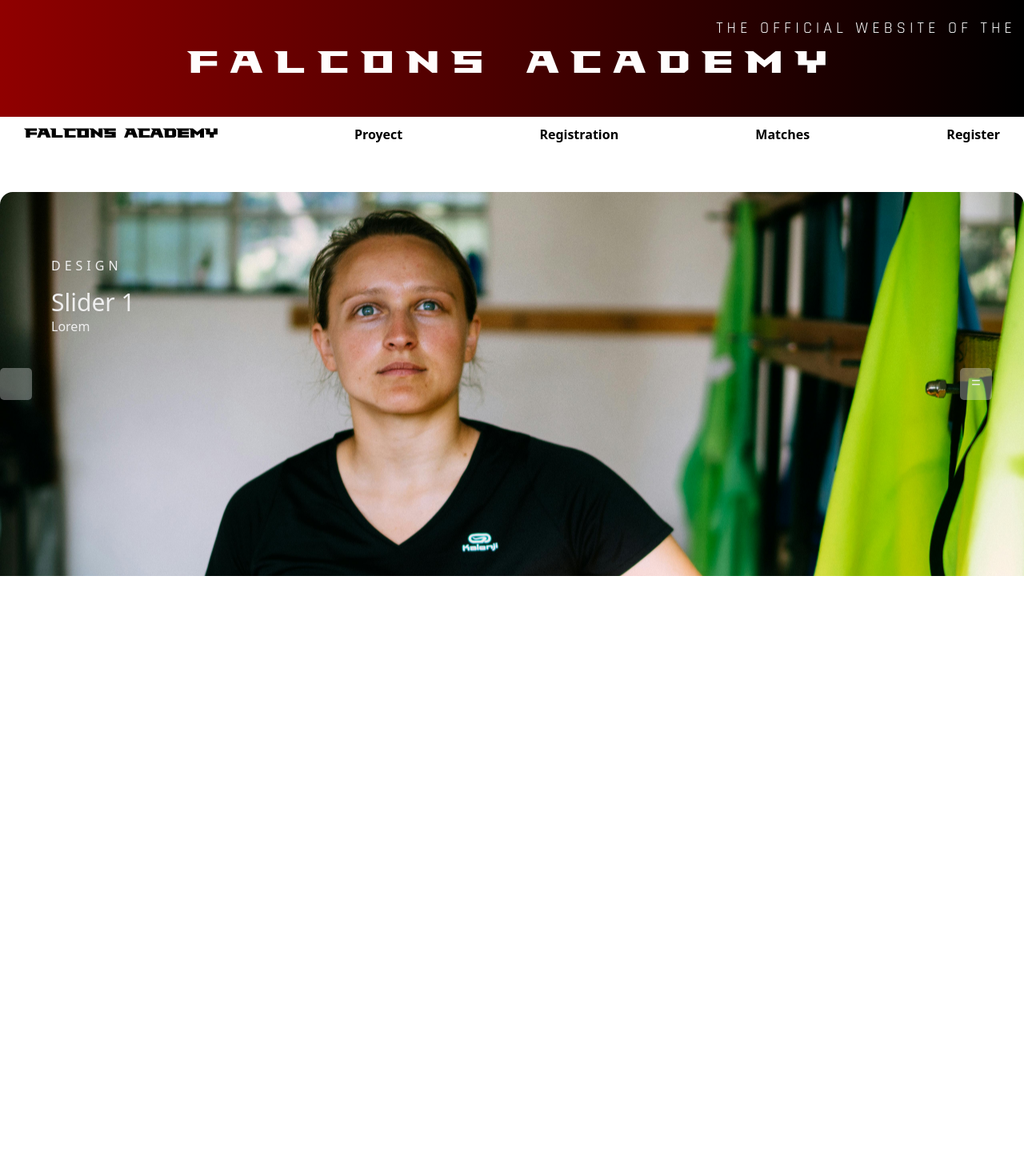
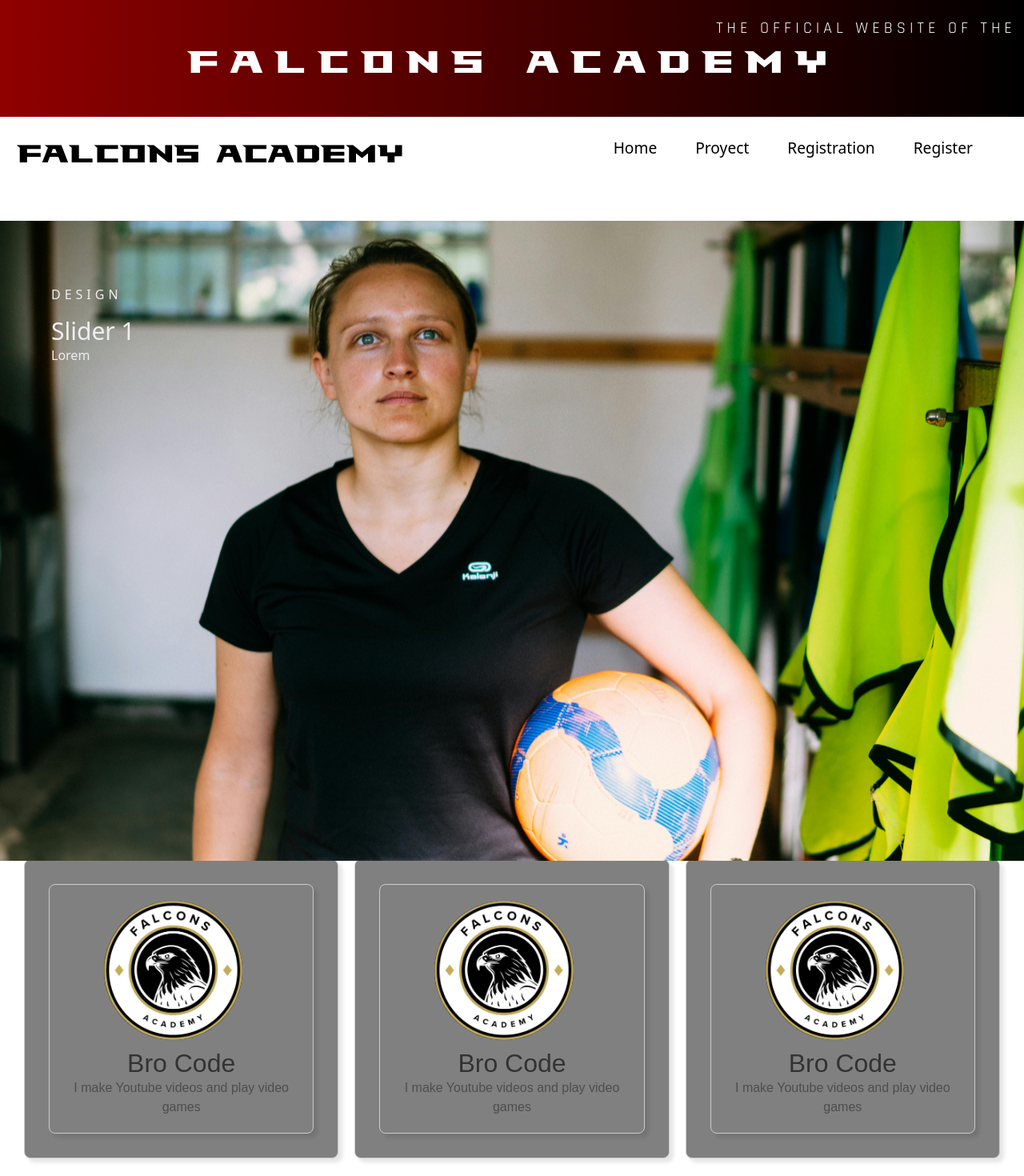
Before and after one commit to jimenezvic/Falcons_Website.github.io, a React (Vite) app in the folder client/falcons/: page /slider in a window 1280 px wide. Shown: the top 1470 px of the page at 80% size. Before the commit the page ends 800 px from the top, so only its background shows below. Built offline with nearby package versions, Linux system fonts and the light colour scheme; a web font is replaced by a local one.

Commit message:
nav and slider fix

```diff
--- a/client/falcons/src/App.jsx
+++ b/client/falcons/src/App.jsx
@@ -10,6 +10,7 @@ import Slider from "./components/Slider";
 import Players from './components/Players';
 import UpNav from "./components/UpNav";
 import BottomNav from "./components/BottomNav";
+import Card from "./components/Card";
 import React, {useState, useEffect} from "react";
 import Loader from "./components/Loader";
 function App() {
--- a/client/falcons/src/components/BottomNav.css
+++ b/client/falcons/src/components/BottomNav.css
@@ -1,145 +1,109 @@
-
-.active{
-    border-radius: 1rem;
+.navbar{
+    background-color: #ffff;
+    height: 80px;
+    display: flex;
+    justify-content: center;
+    align-items: center;
+    font-size: 1.2rem;
+    position: sticky;
+    top: 0;
+    z-index: 20;
 }
 
-.nav-second {
-    background-color: white;
-    position: sticky;
+.nav-container{
     display: flex;
-    top: 0;
-    color: rgb(0, 0, 0);
-    z-index: 1000;
+    justify-content: center;
     align-items: center;
-    padding: 10px 20px;
-    flex-wrap: wrap;
-    overflow-x: auto;
+    width: 100%;
+    height: 80px;
+    max-width: 1500px;
+}
+.nav-logo{
+    color:#000;
+    font-family: "Falcons Font", serif;
+    align-items: center;
+    margin-left: 20px;
+    cursor: pointer;
+    text-decoration: none;
+    font-size: 2rem;
+    flex-grow: 1;
+}
+.nav-menu{
+    display: flex;
+    list-style: none;
+    text-align: center;
+    margin-right: 2rem;
+}
+.nav-links{
+    color:#000;
+    text-decoration: none;
+    padding: 0.5rem 1rem;
+    height: 100%;
+    border-bottom: 3px solid transparent;
+}
+.nav-item{
+    line-height: 40px;
+    margin-right: 1rem;
+}
+
+.nav-item::after{
+    content: "";
+    display: block;
+    height: 3px;
+    width: 0;
+    background: transparent;
+    transition: width .7s ease, background-color 0.5s ease;
+}
+.nav-item:hover::after{
+    width: 100%;
+    background: #ffdd40 ;
+}
+.nav-item .active{
+    color:#ffdd40;
+    border: 1px solid #000;
 
 }
-
-ul {
-    list-style-type: none;
-    display: flex;
-    justify-content: space-between;
-    width: 100%;
-    margin: 0;
-    padding: 0;
-    flex-wrap: wrap;
-
+.nav-icon{
+    display: none;
 }
-
-li {
-    margin: 0 10px;
-    flex-shrink: 0;
-}
-
-.links {
-    position:relative;
-
-    text-decoration: none;
-    color: black;
-    font-weight: bold;
-}
-.links:hover{
-    color: rgb(54, 120, 53);
-    transition: 0.3s ease-in-out;
-
-}
-.links:not(.active):hover{
-    background-color: aliceblue;
-}
-.links:hover::after{
-    content: "";
-    width: 100%;
-    height: 2px;
-    background: #000000;
-    position: absolute;
-    bottom: -4px;
-    left: 20px;
-}
-nav{
-    padding: 15px 20px;
-}
-nav ul{
-    display: flex;
-
-}
-nav .menu{
-display: none;
-position: absolute;
-top: 2rem;
-right: 0.5rem;
-flex-direction: column;
-justify-content:space-between;
-width: 2.24rem;
-height: 2rem;
-cursor: pointer;
-transform: translateY(-70%)
-}
-
-nav .menu span{
-    height: 0.4rem;
-    width: 100%;
-    background-color: #ba2727;
-    border-radius: 0.2rem;
-
-}
-
-@media (max-width: 480px){
-    nav .menu{
+@media screen and (max-width: 960px){
+    .nav-menu{
         display: flex;
-    }
-    nav ul {
-        display: none;
         flex-direction: column;
         width: 100%;
-        margin-bottom: 0.25rem;
-      }
-    nav{
-        flex-direction: column;
-        align-items: flex-start;
+        border-top: 1px solid #000;
+        position: absolute;
+        top: 80px;
+        left: -110%;
+        opacity: 1;
+        transition: all 0.5s ease;
     }
 
-    nav ul{
-        display: none;
-        flex-direction: column;
+    .nav-menu.active{
+        background: #1f5156;
+        left: 0px;
+        opacity: 1;
+        transition: all 0.5s ease;
+        z-index: 1;
+    }
+    .nav-item .active{
+        color: aquamarine;
+        border: none;
+    }
+    .nav-links{
+        padding: 1.5rem;
         width: 100%;
-        margin-top: 3rem;
-        margin-bottom: 0.25rem;
+        display: table;
+    }
+    .nav-icon{
+        display: block;
+        position: absolute;
+        top:0;
+        right: 0;
+        transform: translate(-100% , 60%);
+        font-size: 1.8rem;
+        cursor: pointer;
+        color:#ffdd40;
 
     }
-
-    nav ul.open{
-        display: flex;
-    }
-
-    nav ul li{
-        width: 100%;
-        text-align: center;
-    }
-    .nav-second{
-        padding: 0;
-        overflow-x: auto;
-    }
-
 }
-.title{
-    position: relative;
-    text-decoration: none;
-    font-family: "Falcons Font";
-    font-size: large;
-    background-color: rgb(23, 23, 127);
-    color: #ffff;
-
-}
-.falcones{
-    font-family: "Falcons Font", serif;
-    letter-spacing: 14px;
-    color: rgb(255, 253, 253);
-    font-size: 5vh;
-
-  }
-#follow{
-    font-family: "Falcons Font";
-
-}
--- a/client/falcons/src/components/BottomNav.jsx
+++ b/client/falcons/src/components/BottomNav.jsx
@@ -3,31 +3,45 @@ import { NavLink } from 'react-router-dom';
 import './BottomNav.css';
 
 function BottomNav() {
-  const [menuOpen, setMenuOpen] = useState(false);
+  const[click, setClick] = useState(false)
 
-  const toggleMenu = () => {
-    setMenuOpen(!menuOpen);
-  };
+  const handleClick = () => setClick(!click);
+
 
   return (
     <>
-      <nav className="nav-second">
-        <div className="menu" onClick={toggleMenu}>
-          <span></span>
-          <span></span>
-          <span></span>
-          <span></span>
+      <nav className='navbar'>
+        <div className="nav-container">
+          <NavLink exact to='/' className='nav-logo' activeClassName='active' onClick={handleClick}>
+          Falcons Academy
+          </NavLink>
+          <ul className={click ? "nav-menu active" : "nav-menu"}>
+            <li className='nav-item'>
+            <NavLink exact to='/' className='nav-links' activeClassName='active' onClick={handleClick}>
+          Home
+          </NavLink>
+            </li>
+            <li className='nav-item'>
+          <NavLink exact to='/proyect' className='nav-links' activeClassName='active' onClick={handleClick}>
+          Proyect
+          </NavLink>
+            </li>
+            <li className='nav-item'>
+            <NavLink exact to='/registration' className='nav-links' activeClassName='active' onClick={handleClick}>
+          Registration
+          </NavLink>
+            </li>
+            <li className='nav-item'>
+            <NavLink exact to='/policies' className='nav-links' activeClassName='active' onClick={handleClick}>
+          Register
+          </NavLink>
+            </li>
+          </ul>
+          <div className="nav-icon" onClick={handleClick}>
+            <i className={click ? 'fas fa-times' : 'fas fa-bars'}></i>
+          </div>
         </div>
-        <ul className={menuOpen ? "open" : ""}>
-          <li id='follow'><NavLink to="/proyect" className="links">FALCONS ACADEMY</NavLink></li>
-          <li><NavLink to="/proyect" className="links">Proyect</NavLink></li>
-          <li><NavLink to="/registration" className="links">Registration</NavLink></li>
-          <li><NavLink to="/" className="links">Matches</NavLink></li>
-          <li><NavLink to="/policies" className="links">Register</NavLink></li>
-        </ul>
       </nav>
-
-
     </>
   );
 }
--- /dev/null
+++ b/client/falcons/src/components/Card.css
@@ -0,0 +1,29 @@
+.card{
+    border: 1px solid hsl(0, 0%, 80%);
+    border-radius: 10px;
+    box-shadow: 5px 5px 5px hsla(0, 0%, 0%, 0.1);
+    padding: 20px;
+    margin: 10px;
+    text-align: center;
+    max-width: 400px;
+    display: inline-block;
+    display: flex;
+    justify-content: center;
+    align-items: center;
+}
+.card .card-image{
+    max-width: 60%;
+    height: auto;
+    border-radius: 50%;
+    margin-bottom: 10px;
+    margin-right: 20px;
+}
+.card .card-title{
+    font-family: Arial, sans-serif;
+    margin: 0;
+    color: hsl(0, 0%, 20%);
+}
+.card .card-text{
+    font-family: Arial, sans-serif;
+    color: hsl(0, 0%, 30%);
+}
--- /dev/null
+++ b/client/falcons/src/components/Card.jsx
@@ -0,0 +1,15 @@
+import React from 'react';
+import './Card.css'
+
+function Card(){
+const pic = './images/logo.jpg'
+
+    return(
+       <div className="card">
+            <img className="card-image" src={pic} alt="profile picture"></img>
+            <h2 className="card-title">Bro Code</h2>
+            <p className="card-text">I make Youtube videos and play video games</p>
+       </div>
+    );
+}
+export default Card;
--- a/client/falcons/src/components/MainPage.jsx
+++ b/client/falcons/src/components/MainPage.jsx
@@ -2,6 +2,7 @@ import React, { useEffect, useState } from 'react';
 import Carousel from '../components/Carousel';
 import { slides } from "../data/carouselData.json";
 import Loader from './Loader';
+import Card from './Card';
 
 function MainPage() {
 
@@ -20,11 +21,8 @@ function MainPage() {
         <div><p>Lorem ipsum dolor sit amet consectetur adipisicing elit...</p></div>
         <div><p>Lorem ipsum dolor sit amet consectetur adipisicing elit...</p></div>
 
+      <Card />
 
-        {/* <div className="videoUniform">
-  <video  id='video' src='images/uniformVideo.mp4' type="video/mp4" autoPlay loop muted>
-  </video>
-</div> */}
       </div>
 
   );
--- a/client/falcons/src/components/Slider.css
+++ b/client/falcons/src/components/Slider.css
@@ -7,6 +7,7 @@
     height: 60vh;
     margin-top: 50px;
     position: relative;
+    margin-bottom: 18rem;
   }
 
   .slider .list .item {
@@ -48,7 +49,7 @@
 
   .slider .list .item.active {
     opacity: 1;
-    transform: scale(1); /
+    transform: scale(1);
     z-index: 10;
   }
 
@@ -84,14 +85,14 @@
     color: #010101;
   }
 
-  /* Responsive Styles */
   @media (max-width: 768px) {
+
     .slider .list .item img{
         object-fit: cover;
         height: auto;
     }
     .slider {
-      height: 50vh;
+      margin-bottom: 8rem;
     }
 
     .slider .list .item .content h2 {
@@ -109,6 +110,11 @@
   }
   .arrows{
     padding: 0 10px;
+  }
+  .card-cont{
+
+    margin-top: 20vh;
+    /* background: rebeccapurple; */
   }
 
   }
@@ -142,3 +148,27 @@
     position: relative;
     right: 0;
   }
+  .card-cont{
+    display: flex;
+    position:relative;
+    flex-wrap: wrap;
+    justify-content: space-between;
+    padding: 20px;
+    /* background:#010101; */
+    margin-top: 6vh;
+  }
+  .card{
+    flex: 1 1 calc(33.333% - 20px);
+    padding: 20px;
+    background-color: grey;
+    border-radius:8px ;
+    text-align: center;
+  }
+  .googlemap{
+    width: 100%;
+
+  }
+  .map-wrapper{
+    max-width: 700px;
+    border: 1px solid #000;
+  }
--- a/client/falcons/src/components/Slider.jsx
+++ b/client/falcons/src/components/Slider.jsx
@@ -1,4 +1,5 @@
 import React, { useState, useEffect, useRef } from 'react';
+import Card from './Card'
 import '../components/Slider.css';
 
 function Slider() {
@@ -68,13 +69,27 @@ function Slider() {
               </div>
           ))}
         </div>
-          <div className="arrows">
+          {/* <div className="arrows">
             <button id='prev' onClick={goToPrevSlide}></button>
-            <button id='next' onClick={goToNextSlide}>=</button>
-          </div>
+            <button id='next' onClick={goToNextSlide}><i class="fa-solid fa-greater-than"></i></button>
+          </div> */}
       </div>
 
+      <div className="card-cont">
+        <div className="card">
+            <Card />
+        </div>
+        <div className="card">
+            <Card />
+        </div>
+        <div className="card">
+            <Card />
+        </div>
+      </div>
 
+    <div className="map-wrapper">
+    <iframe className='googlemap' width="100%" height="600" frameBorder="0" scrolling="no" marginHeight="0" marginWidth="0" src="https://maps.google.com/maps?width=100%25&amp;height=600&amp;hl=en&amp;q=2199%20Smith%20Road%20West%20Chicago,%20IL%2060185%20United%20States+(Nest)&amp;t=&amp;z=14&amp;ie=UTF8&amp;iwloc=B&amp;output=embed"><a href="https://www.gps.ie/">gps systems</a></iframe>
+    </div>
 
 
 </div>
--- a/client/falcons/src/index.css
+++ b/client/falcons/src/index.css
@@ -1,10 +1,10 @@
-* {
+/* * {
   box-sizing: border-box;
 }
 #root{
   max-width: 100vw;
   overflow-x: hidden;
-}
+} */
 .main-div {
   display: flexbox;
   box-sizing: border-box;
```
